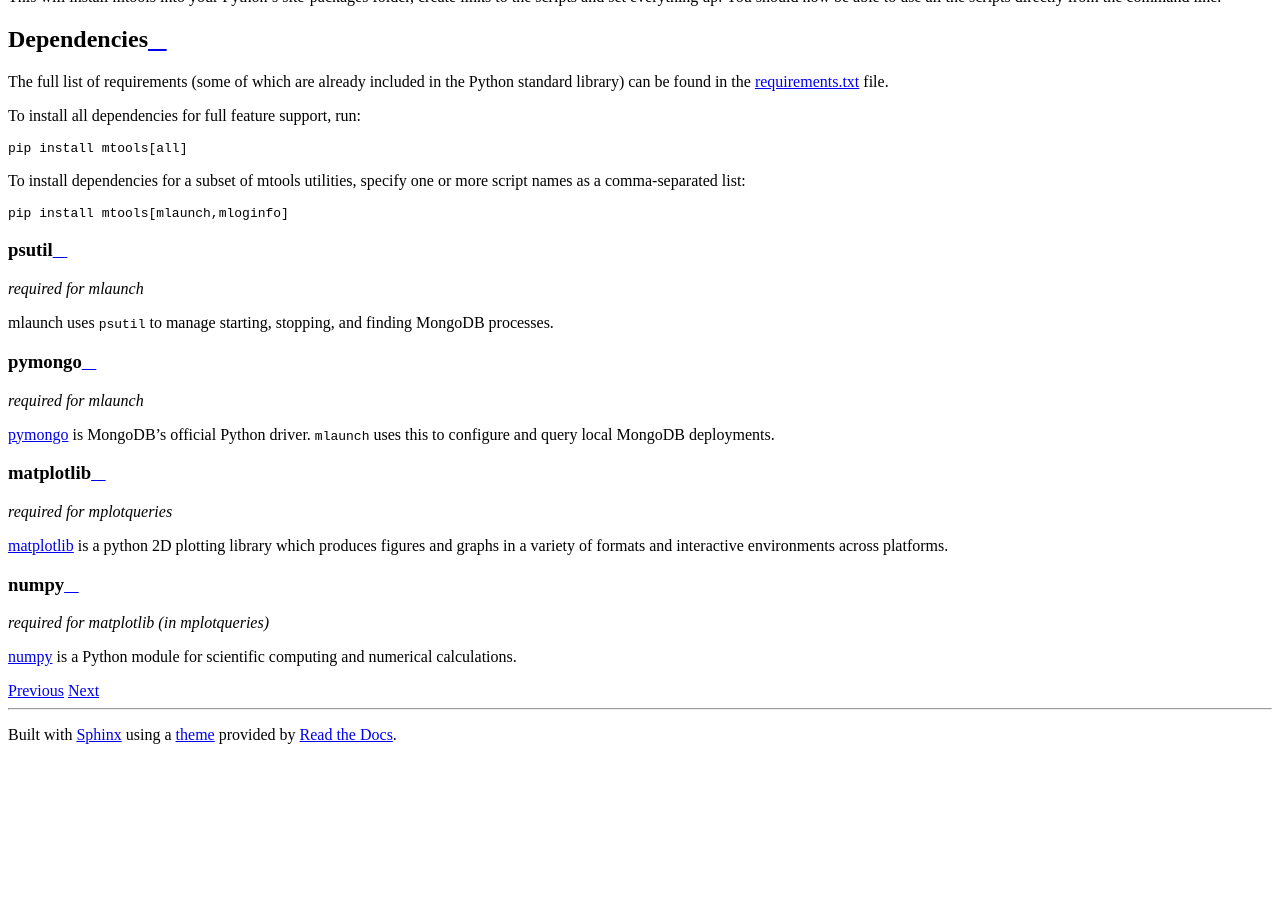
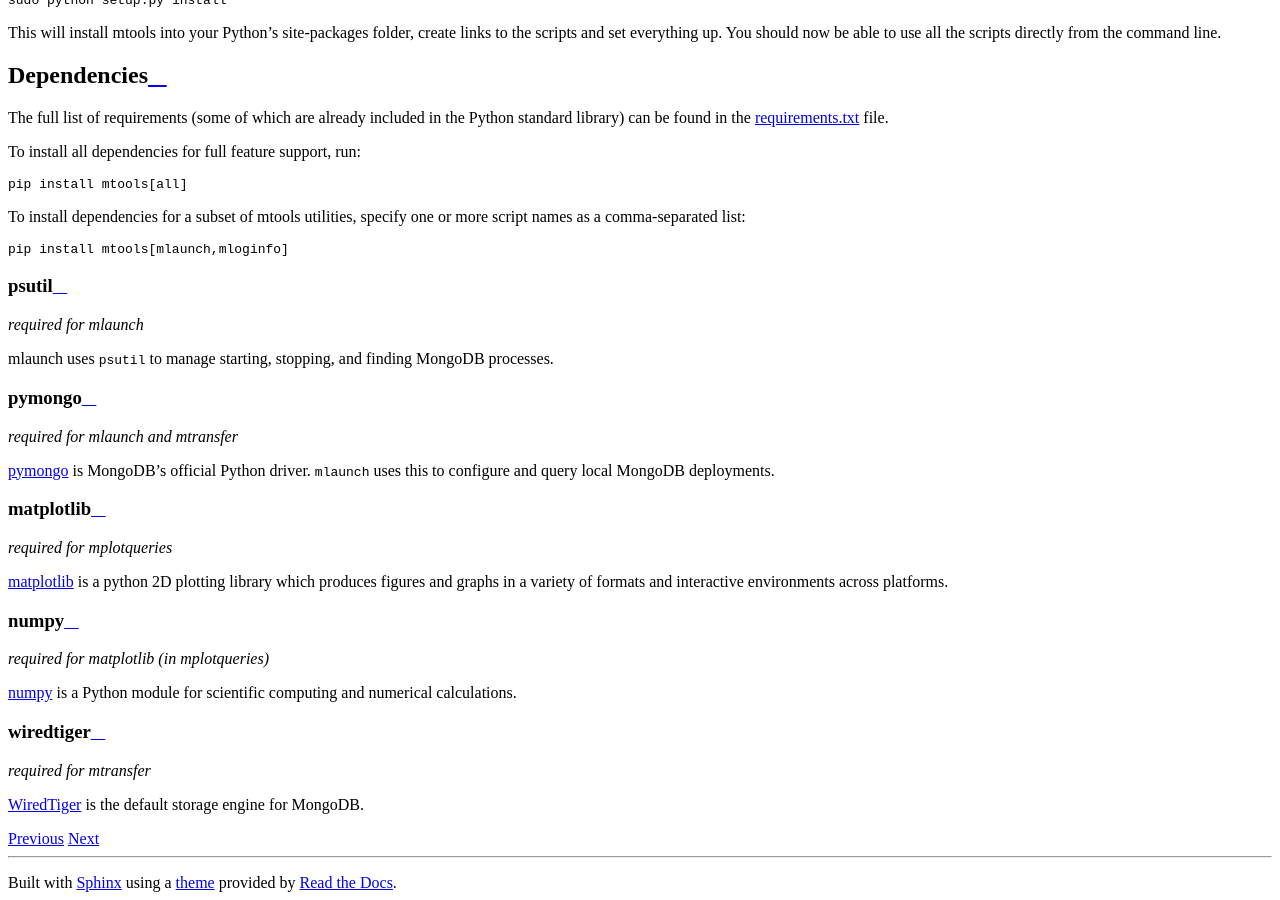
Before and after one commit to rueckstiess/mtools, a Sphinx documentation site: the page built from doc/install.rst, in a window 1280 px wide and 900 px high, scrolled down 1723 px. Built offline with Sphinx 7.4.7 and the Read the Docs theme 2.0.0, drawn with Linux system fonts in a browser that asks for light colours; before the commit the page ends 2475 px from its top, so only the background shows below that.

```diff
--- a/README.rst
+++ b/README.rst
@@ -6,7 +6,8 @@ mtools
 
 **mtools** is a collection of helper scripts to parse, filter, and visualize
 MongoDB log files (``mongod``, ``mongos``). mtools also includes ``mlaunch``, a
-utility to quickly set up complex MongoDB test environments on a local machine.
+utility to quickly set up complex MongoDB test environments on a local machine,
+and ``mtransfer``, a tool for transferring databases between MongoDB instances.
 
 .. figure:: https://raw.githubusercontent.com/rueckstiess/mtools/develop/mtools.png
    :alt: mtools box
@@ -35,6 +36,9 @@ The following tools are in the mtools collection:
 `mlaunch <http://rueckstiess.github.io/mtools/mlaunch.html>`__
    a script to quickly spin up local test environments, including replica sets
    and sharded systems (requires pymongo)
+
+`mtransfer <http://rueckstiess.github.io/mtools/mtransfer.html>`__
+   a script to transfer databases between MongoDB instances by copying data files.
 
 For more information, see the `mtools documentation
 <http://rueckstiess.github.io/mtools>`__.
--- a/doc/index.rst
+++ b/doc/index.rst
@@ -17,6 +17,7 @@ utility to quickly set up complex MongoDB test environments on a local machine.
    mloginfo.rst
    mlogvis.rst
    mplotqueries.rst
+   mtransfer.rst
    contributing.rst
    changelog.rst
 
@@ -46,6 +47,10 @@ The following tools are in the mtools collection:
    a script to spin up local test environments quickly, including replica sets
    and sharded systems (requires pymongo)
 
+:ref:`mtransfer`
+   a script to transfer databases between MongoDB instances by copying data
+   files (requires pymongo and wiredtiger)
+
 The `mtools source code <https://github.com/rueckstiess/mtools>`__ is available
 on GitHub under an `Apache 2.0 license
 <https://github.com/rueckstiess/mtools/blob/develop/LICENSE.md>`__.
--- a/doc/install.rst
+++ b/doc/install.rst
@@ -111,7 +111,7 @@ processes.
 pymongo
 -------
 
-*required for mlaunch*
+*required for mlaunch and mtransfer*
 
 `pymongo <https://api.mongodb.com/python/current/>`__ is MongoDB's official
 Python driver. ``mlaunch`` uses this to configure and query local MongoDB
@@ -133,3 +133,11 @@ numpy
 
 `numpy <https://numpy.scipy.org/>`__ is a Python module for scientific
 computing and numerical calculations.
+
+wiredtiger
+----------
+
+*required for mtransfer*
+
+`WiredTiger <https://github.com/wiredtiger/wiredtiger/>`__ is the default
+storage engine for MongoDB.
```
Also changed, not shown: doc/mtransfer.rst (added, +105 -0 lines), 1 other file.
